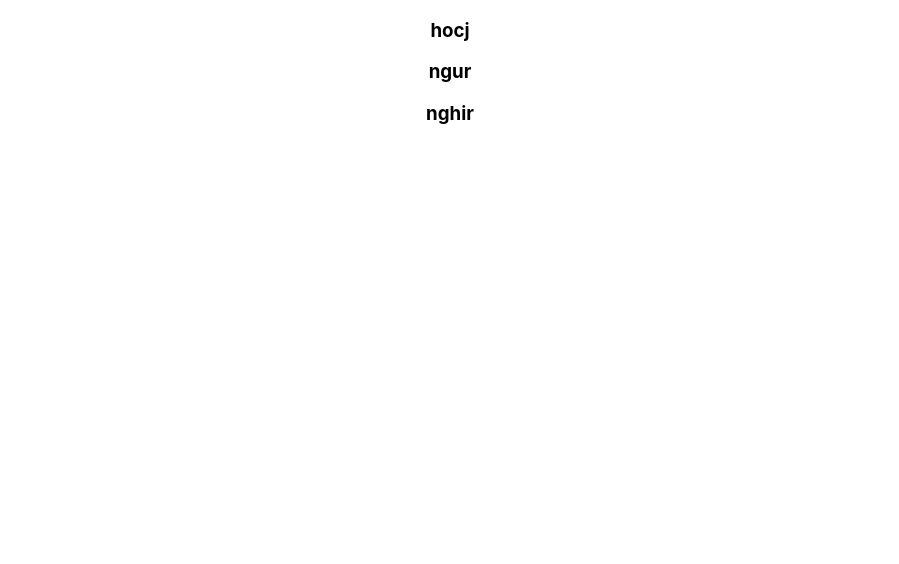
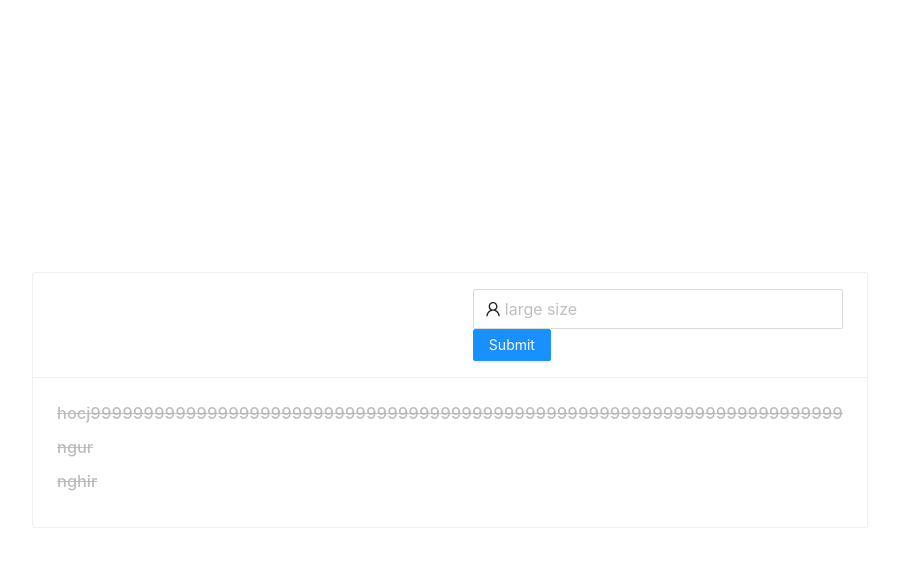
Before and after one commit to HungFFun/Todo, a React (Create React App) app: page / in a window 1280 px wide. Shown: the top 564 px of the page, without its empty margins (190-1089 px from the left). Built offline with nearby package versions, Linux system fonts and the light colour scheme.

Commit message:
add todo item

```diff
--- a/package.json
+++ b/package.json
@@ -6,6 +6,7 @@
     "@testing-library/jest-dom": "^5.14.1",
     "@testing-library/react": "^11.2.7",
     "@testing-library/user-event": "^12.8.3",
+    "antd": "^4.16.6",
     "react": "^17.0.2",
     "react-dom": "^17.0.2",
     "react-scripts": "4.0.3",
--- a/src/App.css
+++ /dev/null
@@ -1,38 +0,0 @@
-.App {
-  text-align: center;
-}
-
-.App-logo {
-  height: 40vmin;
-  pointer-events: none;
-}
-
-@media (prefers-reduced-motion: no-preference) {
-  .App-logo {
-    animation: App-logo-spin infinite 20s linear;
-  }
-}
-
-.App-header {
-  background-color: #282c34;
-  min-height: 100vh;
-  display: flex;
-  flex-direction: column;
-  align-items: center;
-  justify-content: center;
-  font-size: calc(10px + 2vmin);
-  color: white;
-}
-
-.App-link {
-  color: #61dafb;
-}
-
-@keyframes App-logo-spin {
-  from {
-    transform: rotate(0deg);
-  }
-  to {
-    transform: rotate(360deg);
-  }
-}
--- a/src/App.js
+++ b/src/App.js
@@ -1,14 +1,27 @@
-import React from "react";
-import "./App.css";
+import { React, useState } from "react";
+import { Layout, Card } from "antd";
 import TodoItem from "./components/TodoItem";
+import AddTodoItem from "./components/AddTodoItem";
 function App() {
-  const data = [
-    { title: "hocj", isCompleted: true },
+  const [data, setData] = useState([
+    {
+      title:
+        "hocj99999999999999999999999999999999999999999999999999999999999999999999999",
+      isCompleted: true,
+    },
     { title: "ngur", isCompleted: false },
     { title: "nghir", isCompleted: true },
-  ];
+  ]);
+  const addTodoInArr = (title) => {
+    const newTodo = [...data, { title: title }];
+    setData(newTodo);
+  };
   return (
-    <div className="App">
+    <Layout.Content className="container">
+      <Card
+        extra={<AddTodoItem addTodoFunc={addTodoInArr}></AddTodoItem>}
+        className="cart-custom"
+      >
         {data.length > 0 &&
           data.map((item, index) => (
             <div key={index}>
@@ -20,7 +33,8 @@ function App() {
             <h1> Không có phần tử </h1>
           </div>
         )}
-    </div>
+      </Card>
+    </Layout.Content>
   );
 }
 
--- /dev/null
+++ b/src/components/AddTodoItem.js
@@ -0,0 +1,40 @@
+import { React, useState } from "react";
+import { Input, Button } from "antd";
+import { UserOutlined } from "@ant-design/icons";
+import PropTypes from "prop-types";
+
+function AddTodoItem(props) {
+  const [title, setTitle] = useState("");
+  const addTodo = props.addTodoFunc;
+  const addTitle = (event) => {
+    setTitle(event.target.value);
+  };
+  const addSingleTodo = (event) => {
+    event.preventDefault();
+    if (title !== "") {
+      addTodo(title);
+      setTitle("");
+    }
+  };
+  return (
+    <div>
+      <form onSubmit={addSingleTodo}>
+        <Input
+          size="large"
+          placeholder="large size"
+          prefix={<UserOutlined />}
+          value={title}
+          onChange={addTitle}
+        />
+        <Button type="primary" htmlType="submit">
+          Submit
+        </Button>
+      </form>
+    </div>
+  );
+}
+AddTodoItem.prototype = {
+  addTodoFunc: PropTypes.func.isRequired,
+};
+
+export default AddTodoItem;
--- a/src/components/TodoItem.js
+++ b/src/components/TodoItem.js
@@ -1,17 +1,18 @@
 import React, { useState } from "react";
-
 import "./TodoItem.scss";
 
 function TodoItem(props) {
   const { item } = props;
   const [data, setData] = useState(item);
   return (
-    <h3
-      onClick={() => setData({ ...data, isComplete: !data.isComplete })}
-      className={data.isComplete && "is-complete"}
-    >
-      {data.title}
-    </h3>
+    <div>
+      <h3
+        onClick={() => setData({ ...data, isComplete: !data.isComplete })}
+        className={data.isComplete ? "is-complete-null" : "is-complete"}
+      >
+        {data.title}
+      </h3>
+    </div>
   );
 }
 
--- a/src/components/TodoItem.scss
+++ b/src/components/TodoItem.scss
@@ -2,3 +2,17 @@
   text-decoration: line-through;
   opacity: 0.3;
 }
+.is-complete-null {
+  color: red;
+}
+.container {
+  // display: flex;
+  // justify-content: center;
+  position: absolute;
+  top: 50%;
+  left: 50%;
+  transform: translate(-50%, -50%);
+}
+.cart-custom {
+  margin: 10px !important;
+}
```
Also changed, not shown: src/index.js (+8 -7 lines), src/logo.svg (deleted), 1 other file (tests, documents, lock files or other folders). Lines whose indentation alone changed are shown as unchanged.
